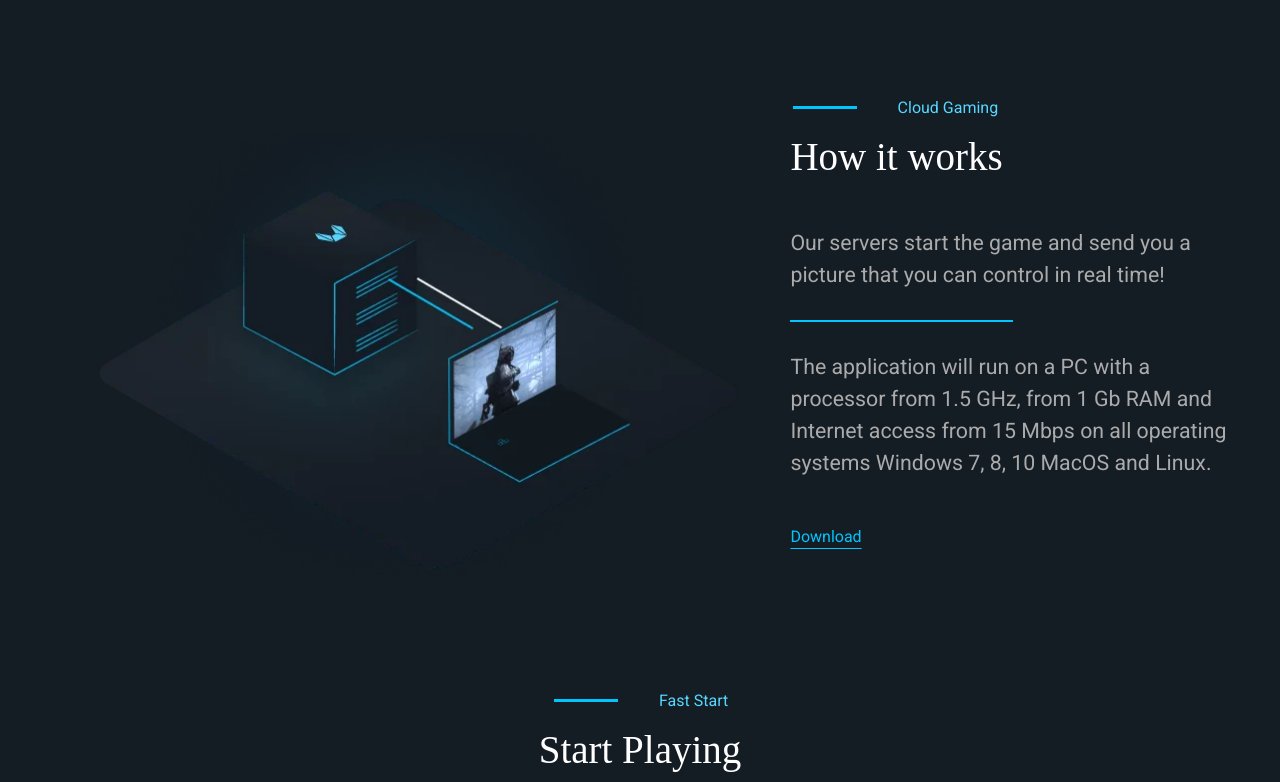
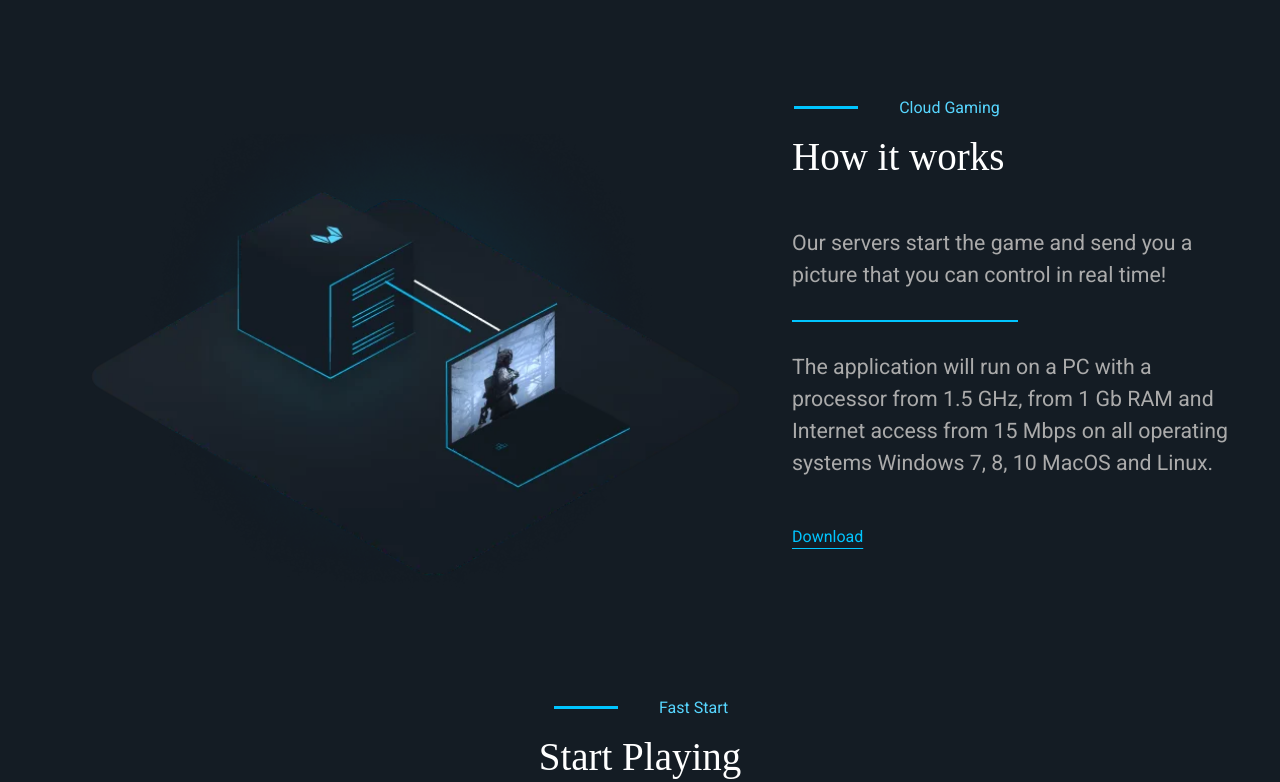
Before and after one commit to amiralimtmdi/wargame.github.io, a plain HTML site: page index.html in a window 1280 px wide. Shown: the part 578-1360 px from the top of the page. Drawn offline with Linux system fonts and the light colour scheme; a web font is replaced by a local one.

Commit message:
Update style.css

```diff
--- a/src/css/style.css
+++ b/src/css/style.css
@@ -3,7 +3,7 @@
   max-width: 1200px;
   height: 100%;
   margin: 0 auto;
-  padding: 0rem 3rem;
+  padding: 0rem 2rem;
 }
 
 .hidden {
```
